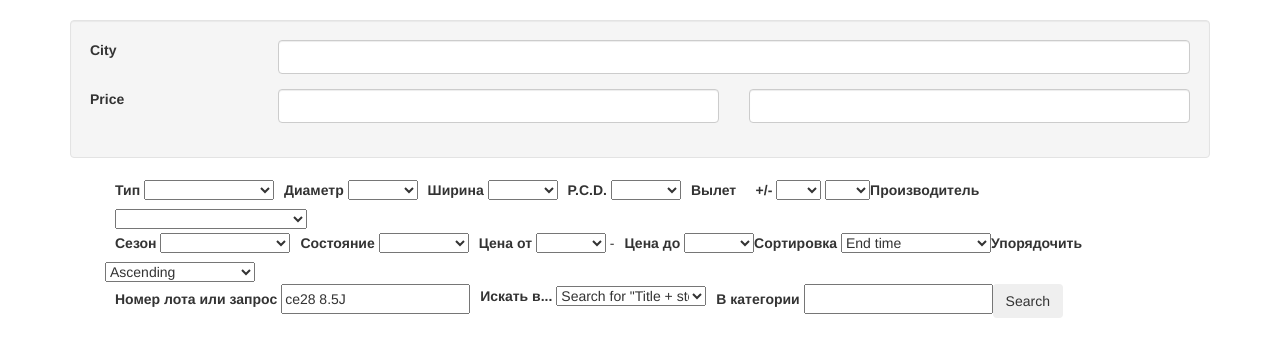
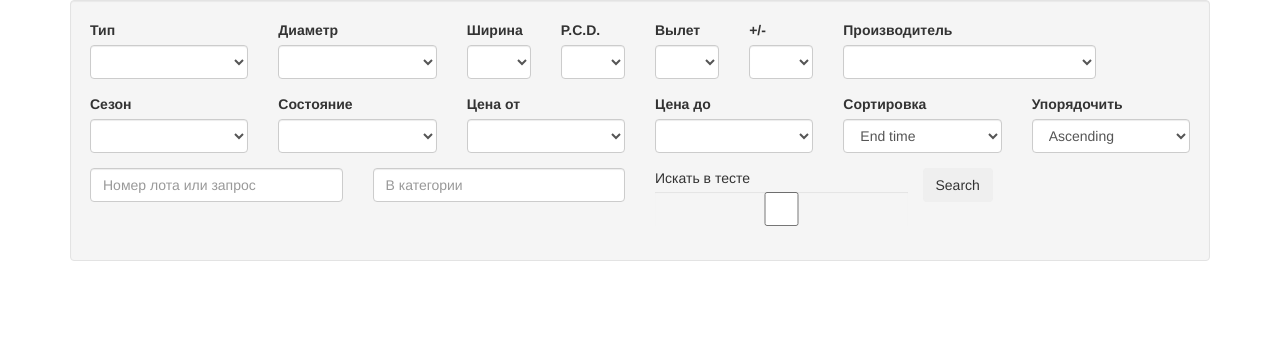
Before and after one commit to sorlandet/tunerlife, a Django app: page /search/ in a window 1280 px wide. Shown: the top 357 px of the page. Run offline with Django 3.2, Linux system fonts and the light colour scheme; parts of the project's set-up code (start-up, migrations or seed data) failed here and were passed over; some libraries are stand-ins or nearby versions.

Commit message:
update css

```diff
--- a/src/apps/yahoo/forms.py
+++ b/src/apps/yahoo/forms.py
@@ -46,7 +46,7 @@ class YahooSearchForm(forms.Form):
     # Get the product state that is entered in the form
     item_status = forms.CharField(widget=forms.Select(choices=ITEM_STATUS_CHOICES))
 
-    f = forms.CharField(widget=forms.Select(choices=F_CHOICES))
+    # f = forms.CharField(widget=forms.Select(choices=F_CHOICES))
 
     # Get the upper limit of the range specification of commodity prices entered in the form
     aucminprice = forms.IntegerField(required=False)
--- a/src/apps/yahoo/templates/yahoo/blocks/form.html
+++ b/src/apps/yahoo/templates/yahoo/blocks/form.html
@@ -3,39 +3,18 @@
     <div class="col-lg-12">
         <div class="well">
             <div class="form-group row">
-                <label for="city" class="col-lg-2 control-label">City</label>
-                <div class="col-lg-10">
-                  <input type="text" class="form-control" id="city" />
-                </div>
-            </div>
-
-            <div class="form-group row" id="price">
-                <label for="price" class="col-lg-2 control-label">Price</label>
-                <div class="col-lg-5">
-                  <input type="text" class="form-control" />
-                </div>
-                <div class="col-lg-5">
-                  <input type="text" class="form-control"/>
-                </div>
-            </div>
-        </div>
-    </div>
-    <hr/>
-
-    <div id="fixfilter">
-        <div class="field" id="type">
-            <label for="id_type">Тип</label>
-
-            <select id="id_type" name="type">
+                <div class="col-lg-2">
+                    <label for="id_type" class="control-label">Тип</label>
+                    <select id="id_type" name="type" class="form-control">
                         <option selected=""></option>
                         <option value="3">Диски с резиной</option>
                         <option value="2">Только диски</option>
                     </select>
                 </div>
 
-        <div class="field" id="size">
-            <label for="id_size">Диаметр</label>
-            <select id="id_size" name="size">
+                <div class="col-lg-2">
+                    <label for="id_size" class="control-label">Диаметр</label>
+                    <select id="id_size" name="size" class="form-control">
                         <option selected=""></option>
                         <option>15</option>
                         <option>16</option>
@@ -48,9 +27,9 @@
                     </select>
                 </div>
 
-        <div class="field" id="width">
-            <label for="id_width">Ширина</label>
-            <select id="id_width" name="width">
+                <div class="col-lg-1">
+                    <label for="id_width" class="control-label">Ширина</label>
+                    <select id="id_width" name="width" class="form-control">
                         <option selected=""></option>
                         <option>6.0</option>
                         <option>6.5</option>
@@ -71,9 +50,9 @@
                     </select>
                 </div>
 
-        <div class="field" id="pcd">
-            <label for="id_pcd">P.C.D.</label>
-            <select id="id_pcd" name="pcd" class="select optional">
+                <div class="col-lg-1">
+                    <label for="id_pcd" class="control-label">P.C.D.</label>
+                    <select id="id_pcd" name="pcd" class="form-control">
                         <option selected=""></option>
                         <option>4x98</option>
                         <option>4x100</option>
@@ -99,9 +78,9 @@
                     </select>
                 </div>
 
-        <div class="field" id="offset">
-            <label for="id_offset">Вылет &nbsp;&nbsp;&nbsp;&nbsp;+/-</label>
-            <select id="id_offset" name="offset">
+                <div class="col-lg-1">
+                    <label for="id_offset" class="control-label">Вылет</label>
+                    <select id="id_offset" name="offset" class="form-control">
                         <option selected=""></option>
                         <option>-62</option>
                         <option>-55</option>
@@ -221,8 +200,11 @@
                         <option>97</option>
                         <option>99</option>
                     </select>
+                </div>
 
-            <select id="id_offsetd" name="offsetd">
+                <div class="col-lg-1">
+                    <label for="id_offset" class="control-label">+/-</label>
+                    <select id="id_offsetd" name="offsetd" class="form-control">
                         <option selected=""></option>
                         <option>1</option>
                         <option>2</option>
@@ -237,9 +219,9 @@
                     </select>
                 </div>
 
-        <div class="field" id="brand">
-            <label for="id_brand">Производитель</label>
-            <select id="id_brand" name="brand">
+                <div class="col-lg-3">
+                    <label for="id_brand" class="control-label">Производитель</label>
+                    <select id="id_brand" name="brand" class="form-control">
                         <option></option>
                         <option>2CRAVE</option>
                         <option>5ZIGEN</option>
@@ -431,10 +413,12 @@
                         <option>ZEIT</option>
                     </select>
                 </div>
+            </div>
 
-        <div class="field" id="season">
-            <label for="id_season">Сезон</label>
-            <select id="id_season" name="season">
+            <div class="form-group row">
+                <div class="col-lg-2">
+                    <label for="id_season" class="control-label">Сезон</label>
+                    <select id="id_season" name="season" class="form-control">
                         <option></option>
                         <option value="1">Лето</option>
                         <option value="2">Зима-шипы</option>
@@ -442,38 +426,18 @@
                     </select>
                 </div>
 
-        <div class="field" id="item_status">
-            <label for="id_offset">Состояние</label>
-            <select id="id_item_status" name="item_status">
+                <div class="col-lg-2">
+                    <label for="id_offset" class="control-label">Состояние</label>
+                    <select id="id_item_status" name="item_status" class="form-control">
                         <option value="0"></option>
                         <option value="1">Новый</option>
                         <option value="2">Б/У</option>
                     </select>
                 </div>
 
-        <div class="field" id="aucminprice">
-            <label for="id_aucminprice">Цена от</label>
-            <select id="id_aucminprice" name="aucminprice">
-                <option></option>
-                <option>10000</option>
-                <option>20000</option>
-                <option>30000</option>
-                <option>40000</option>
-                <option>50000</option>
-                <option>60000</option>
-                <option>70000</option>
-                <option>80000</option>
-                <option>90000</option>
-                <option>100000</option>
-                <option>150000</option>
-                <option>200000</option>
-            </select>
-                -
-        </div>
-
-        <div class="field" id="aucmaxprice">
-            <label for="id_aucmaxprice">Цена до</label>
-            <select id="id_aucmaxprice" name="aucmaxprice">
+                <div class="col-lg-2">
+                    <label for="id_aucminprice" class="control-label">Цена от</label>
+                    <select id="id_aucminprice" name="aucminprice" class="form-control">
                         <option></option>
                         <option>10000</option>
                         <option>20000</option>
@@ -490,9 +454,28 @@
                     </select>
                 </div>
 
-        <div id="sort">
-            <label for="id_sort">Сортировка</label>
-            <select id="id_sort" name="sort">
+                <div class="col-lg-2">
+                    <label for="id_aucmaxprice" class="control-label">Цена до</label>
+                    <select id="id_aucmaxprice" name="aucmaxprice" class="form-control">
+                        <option></option>
+                        <option>10000</option>
+                        <option>20000</option>
+                        <option>30000</option>
+                        <option>40000</option>
+                        <option>50000</option>
+                        <option>60000</option>
+                        <option>70000</option>
+                        <option>80000</option>
+                        <option>90000</option>
+                        <option>100000</option>
+                        <option>150000</option>
+                        <option>200000</option>
+                    </select>
+                </div>
+
+                <div class="col-lg-2">
+                    <label for="id_sort" class="control-label">Сортировка</label>
+                    <select id="id_sort" name="sort" class="form-control">
                         <option value="end" selected="selected">End time</option>
                         <option value="img">Presence or absence of image</option>
                         <option value="bids">Number of bids</option>
@@ -502,35 +485,33 @@
                     </select>
                 </div>
 
-        <div id="order">
-            <label for="id_order">Упорядочить</label>
-            <select id="id_order" name="order">
+                <div class="col-lg-2">
+                    <label for="id_order" class="control-label">Упорядочить</label>
+                    <select id="id_order" name="order" class="form-control">
                         <option value="a" selected="selected">Ascending</option>
                         <option value="d">Descending</option>
                     </select>
                 </div>
 
-        <div class="field" id="query">
-            <label for="id_query">Номер лота или запрос</label>
-            <input id="id_query" name="query" type="text" value="ce28 8.5J">
             </div>
 
-        <div class="field" id="f">
-            <label for="id_f">Искать в...</label>
-            <select id="id_f" name="f">
-                <option value="0x2" selected="selected">Search for "Title + store for Search"</option>
-                <option value="0x4">Search for "Title + body"</option>
-                <option value="0x8">Search for "title only"</option>
-            </select>
+            <div class="form-group row">
+                <div class="col-lg-3">
+                    <input id="id_query" name="query" type="text" value="" placeholder="Номер лота или запрос" class="form-control">
                 </div>
 
-        <div class="field" id="category">
-            <label for="id_category">В категории</label>
-            <input id="id_category" name="category" type="text">
+                <div class="col-lg-3">
+                    <input id="id_category" name="category" type="text" placeholder="В категории" class="form-control">
                 </div>
 
-        <div class="actions">
+                <div class="col-lg-3">
+                    Искать в тесте
+                    <input id="id_f" name="f" type="checkbox" class="form-control checkbox">
+                </div>
+
                 <button type="submit" class="btn primary">Search</button>
+
+            </div>
         </div>
     </div>
 </form>
--- a/src/apps/yahoo/views.py
+++ b/src/apps/yahoo/views.py
@@ -16,6 +16,12 @@ class YahooProcessFormView(ProcessFormView):
     def get(self, request, *args, **kwargs):
 
         form = YahooSearchForm(self.request.GET)
+
+        if self.request.GET.get('f'):
+            self.f = '0x4'
+        else:
+            self.f = '0x2'
+
         if form.is_valid():
             content = self.get_search_results(form=form)
         else:
@@ -32,7 +38,7 @@ class YahooProcessFormView(ProcessFormView):
         obj.set_option('order', form.cleaned_data.get('order', 'd'))
         obj.set_option('category', form.cleaned_data.get('category'))
         obj.set_option('item_status', form.cleaned_data.get('item_status'))
-        obj.set_option('f', form.cleaned_data.get('f'))
+        obj.set_option('f', self.f)
         obj.set_option('output', 'json')
         obj.set_option('store', 0)
         obj.set_option('type', 'all')
```
Lines whose indentation alone changed are shown as unchanged.
